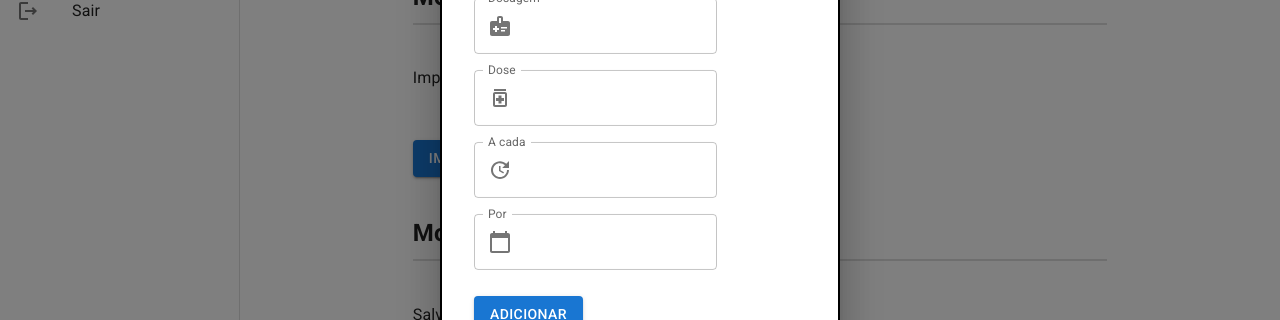
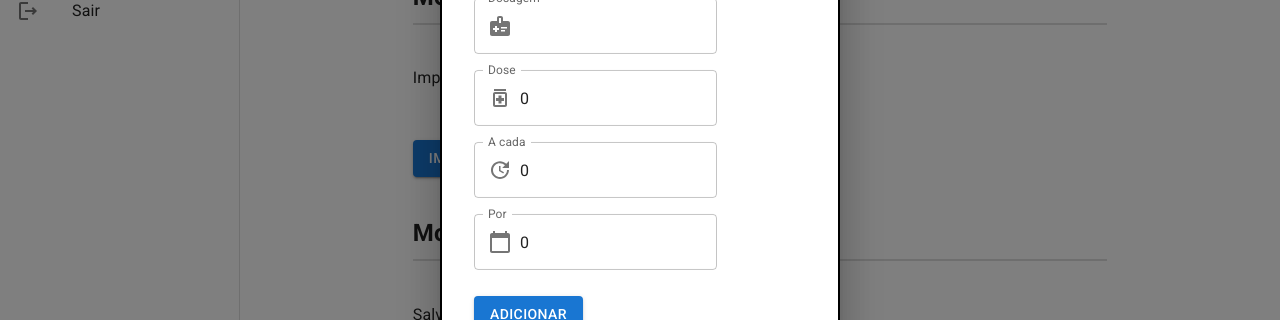
Before and after one commit to TaigoI/MedtrackWeb, a React (Create React App) app: page /app/receita in a window 1280 px wide. Both pictures are taken after typing "Sample" into the empty fields and a click on the button "ADICIONAR". Shown: the part 295-615 px from the top of the page. Built offline with nearby package versions, Linux system fonts and the light colour scheme.

Commit message:
feat: PDSG3-45 add form error validation

```diff
--- /dev/null
+++ b/src/presentation/components/add-medication-modal/data.tsx
@@ -0,0 +1,9 @@
+import * as Yup from 'yup';
+
+export const yupSchema = Yup.object().shape({
+  name: Yup.string().required('Informe o nome do medicamento'),
+  doseUnit: Yup.string().required('Informe a dosagem'),
+  doseAmount: Yup.number().required('Informe a dose'),
+  frequencyInMinutes: Yup.number().required('Informe a frequência que o paciente irá tomar'),
+  usageDurationInDays: Yup.number().required('Informe a duração do tratamento'),
+})
--- a/src/presentation/components/add-medication-modal/index.tsx
+++ b/src/presentation/components/add-medication-modal/index.tsx
@@ -1,11 +1,15 @@
 import { InputAdornment, Modal, TextField, Typography } from '@mui/material';
-import React from 'react';
+import React, { useEffect } from 'react';
 import { ContentContainer, AddMedicationButton, MedicationList, MedicationField } from './styles';
+import { yupResolver } from '@hookform/resolvers/yup'
+
 import { Medication } from '../../../modules/medications/entities/Medication';
 import { ValidMedicationsMock } from '../../../modules/medications/mocks/valid-medications';
 import { CalendarToday, MedicalInformation, MedicationOutlined, Title, Update } from '@mui/icons-material';
 import { v4 } from 'uuid';
 import { Controller, useForm } from 'react-hook-form';
+import { yupSchema } from './data';
+import { IFormValues } from './props';
 
 export interface IAddMedicationModalComponentProps {
   isOpen: boolean;
@@ -18,10 +22,23 @@ export const AddMedicationModal: React.FC<IAddMedicationModalComponentProps> = (
   handleClose,
   isOpen
 }) => {
-  const { handleSubmit, control } = useForm();
-  const handleInternalAdd = () => {
+  const { handleSubmit, control, formState: {errors} } = useForm<IFormValues>({
+    resolver: yupResolver(yupSchema),
+    defaultValues: {
+      doseAmount: 0,
+      doseUnit: '',
+      frequencyInMinutes: 0,
+      name: '',
+      usageDurationInDays: 0
+    }
+  });
+
+  useEffect(() => console.log(errors), [errors])
+
+  const handleInternalAdd = (data: IFormValues) => {
+    console.log(data)
     handleAdd({
-      ...ValidMedicationsMock[0],
+      ...data,
       id: v4()
     })
     handleClose();
@@ -43,9 +60,12 @@ export const AddMedicationModal: React.FC<IAddMedicationModalComponentProps> = (
           name="name"
           render={({ field: { onChange, onBlur, value, ref } }) => (
             <MedicationField
+              name='name'
+              onChange={onChange}
+              value={value}
+              error={!!errors.name?.message}
+              helperText={errors.name?.message}
               label={'Nome'}
-              value={value}
-              onChange={onChange}
               InputProps={{
                 startAdornment: (
                   <InputAdornment position="start">
@@ -63,6 +83,10 @@ export const AddMedicationModal: React.FC<IAddMedicationModalComponentProps> = (
           name="doseUnit"
           render={({ field: { onChange, onBlur, value, ref } }) => (
         <MedicationField
+          onChange={onChange}
+          value={value}
+          error={!!errors.doseUnit?.message}
+          helperText={errors.doseUnit?.message}
           label={'Dosagem'}
           InputProps={{
             startAdornment: (
@@ -78,6 +102,10 @@ export const AddMedicationModal: React.FC<IAddMedicationModalComponentProps> = (
           name="doseAmount"
           render={({ field: { onChange, onBlur, value, ref } }) => (
         <MedicationField
+          onChange={onChange}
+          value={value}
+          error={!!errors.doseAmount?.message}
+          helperText={errors.doseAmount?.message}
           label={'Dose'}
           InputProps={{
             startAdornment: (
@@ -93,6 +121,10 @@ export const AddMedicationModal: React.FC<IAddMedicationModalComponentProps> = (
           name="frequencyInMinutes"
           render={({ field: { onChange, onBlur, value, ref } }) => (
         <MedicationField
+          onChange={onChange}
+          value={value}
+          error={!!errors.frequencyInMinutes?.message}
+          helperText={errors.frequencyInMinutes?.message}
           label={'A cada'}
           InputProps={{
             startAdornment: (
@@ -108,6 +140,10 @@ export const AddMedicationModal: React.FC<IAddMedicationModalComponentProps> = (
           name="usageDurationInDays"
           render={({ field: { onChange, onBlur, value, ref } }) => (
         <MedicationField
+          onChange={onChange}
+          value={value}
+          error={!!errors.usageDurationInDays?.message}
+          helperText={errors.usageDurationInDays?.message}
           label={'Por'}
           InputProps={{
             startAdornment: (
@@ -117,7 +153,7 @@ export const AddMedicationModal: React.FC<IAddMedicationModalComponentProps> = (
             ),
           }}
         />)}/>
-        <AddMedicationButton onClick={handleInternalAdd}>Adicionar</AddMedicationButton>
+        <AddMedicationButton onClick={handleSubmit(handleInternalAdd)}>Adicionar</AddMedicationButton>
       </ContentContainer>
     </Modal>
   );
--- /dev/null
+++ b/src/presentation/components/add-medication-modal/props.tsx
@@ -0,0 +1,7 @@
+export interface IFormValues {
+  name: string;
+  doseUnit: string;
+  doseAmount: number;
+  frequencyInMinutes: number;
+  usageDurationInDays: number;
+}
--- a/src/presentation/pages/app/create-prescription/index.tsx
+++ b/src/presentation/pages/app/create-prescription/index.tsx
@@ -10,6 +10,7 @@ import { Medication } from '../../../../modules/medications/entities/Medication'
 import { isMedicationKeyHidden, medicationKeyTranslator } from './data';
 import { toast } from 'react-toastify';
 import { AddMedicationModal } from '../../../components/add-medication-modal';
+import { ValidMedicationsMock } from '../../../../modules/medications/mocks/valid-medications';
 
 export const CreatePrescriptionScreen: React.FC = () => {
   const [saveAsTemplate, setSaveAsTemplate] = useState<boolean>();
@@ -58,6 +59,7 @@ export const CreatePrescriptionScreen: React.FC = () => {
   }
 
   const handleAddMedication = (medication: Medication) => {
+    ValidMedicationsMock.push(medication)
     setMedications([
       ...medications,
       medication
```
